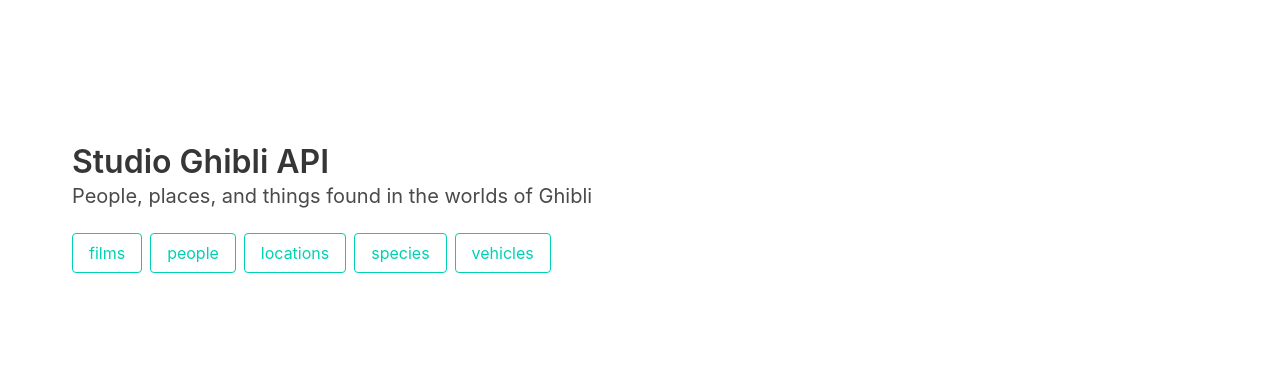
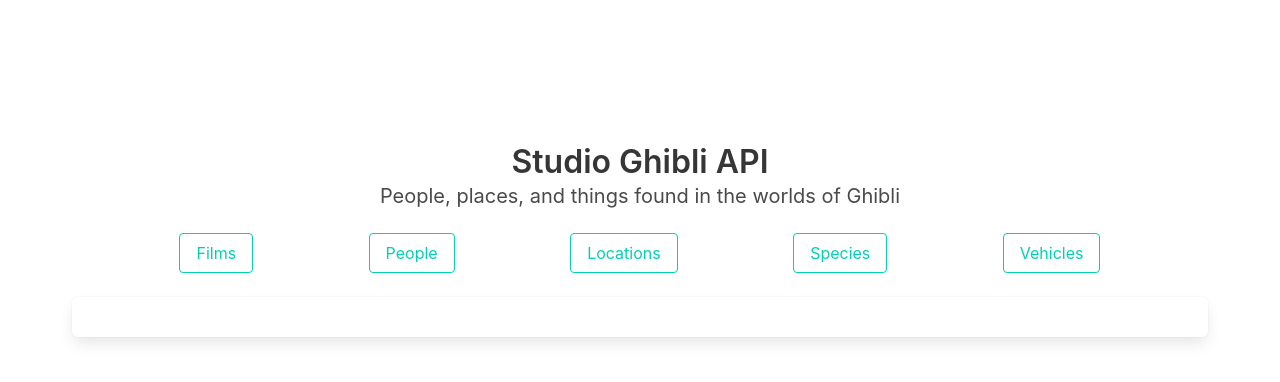
Before and after one commit to faguilarm/Ghibli-Films, an Angular app: page / in a window 1280 px wide. Shown: the top 382 px of the page. Built offline with nearby package versions, Linux system fonts and the light colour scheme.

Commit message:
Improve styles

```diff
--- a/src/app/api.service.ts
+++ b/src/app/api.service.ts
@@ -84,21 +84,21 @@
         .filter( targetItem => {
           if(this.hasRawValue(targetItem[name])) {
             if(typeof targetItem[name] === "string" && this.getId(targetItem[name])) {
-              console.log("getId %s - %s", this.getId(targetItem[name]), id);
               return this.getId(targetItem[name]) === id;
             } else if(Array.isArray(targetItem[name])) {
               let relatedIds = targetItem[name].map(relatedItem => this.getId(relatedItem));
-              console.log("relatedIds %O includes %s", relatedIds, id);
               return relatedIds.includes(id);
             }
           } else {
-            console.log("(direct) related %O includes %s", targetItem[name], id);
             return targetItem[name].includes(id);
           }
         });
-      console.log("relatedObjects", relatedObjects);
       return relatedObjects.map(related => ({ target, id: related["id"], label: related["name"] || related["title"] }));
     }
+  }
+
+  getLists() {
+    return Object.keys(this.listFields);
   }
 
   getListFields(name: string) {
--- a/src/app/components/main-container/main-container.component.html
+++ b/src/app/components/main-container/main-container.component.html
@@ -1,15 +1,15 @@
 <section class="section is-medium">
-  <h1 class="title">Studio Ghibli API</h1>
-  <h2 class="subtitle">
+  <h1 class="title has-text-centered	">Studio Ghibli API</h1>
+  <h2 class="subtitle has-text-centered	">
     People, places, and things found in the worlds of Ghibli
   </h2>
   <div class="container is-widescreen">
-    <div class="buttons">
-      <button class="button is-primary is-outlined" *ngFor="let option of options" [routerLink]="option">{{option}}</button>
+    <div class="buttons is-justify-content-space-evenly">
+      <button class="button is-primary is-outlined"
+        *ngFor="let option of options" [routerLink]="option">{{option | titlecase}}</button>
     </div>
-
-    <router-outlet></router-outlet>
-    <!--app-searchable-list (onSelect)="filmSelected($event)"></app-searchable-list>
-    <app-film-detail [data]="item"></app-film-detail-->
+    <div class="box is-flex is-justify-content-center">
+      <router-outlet></router-outlet>
+    </div>
   </div>
 </section>
--- a/src/app/components/main-container/main-container.component.ts
+++ b/src/app/components/main-container/main-container.component.ts
@@ -1,4 +1,5 @@
 import { Component, OnInit } from '@angular/core';
+import { ApiService } from 'src/app/api.service';
 
 @Component({
   selector: 'app-main-container',
@@ -7,44 +8,11 @@
 })
 export class MainContainerComponent implements OnInit {
 
-  options = [ "films", "people", "locations", "species", "vehicles"];
+  options = [];
 
-  cards = [""];
-  item = {
-    "id": "2baf70d1-42bb-4437-b551-e5fed5a87abe",
-    "title": "Castle in the Sky",
-    "original_title": "天空の城ラピュタ",
-    "original_title_romanised": "Tenkū no shiro Rapyuta",
-    "description": "The orphan Sheeta inherited a mysterious crystal that links her to the mythical sky-kingdom of Laputa. With the help of resourceful Pazu and a rollicking band of sky pirates, she makes her way to the ruins of the once-great civilization. Sheeta and Pazu must outwit the evil Muska, who plans to use Laputa's science to make himself ruler of the world.",
-    "director": "Hayao Miyazaki",
-    "producer": "Isao Takahata",
-    "release_date": "1986",
-    "running_time": "124",
-    "rt_score": "95",
-    "people": [
-      "https://ghibliapi.herokuapp.com/people/"
-    ],
-    "species": [
-      "https://ghibliapi.herokuapp.com/species/af3910a6-429f-4c74-9ad5-dfe1c4aa04f2"
-    ],
-    "locations": [
-      "https://ghibliapi.herokuapp.com/locations/"
-    ],
-    "vehicles": [
-      "https://ghibliapi.herokuapp.com/vehicles/"
-    ],
-    "url": "https://ghibliapi.herokuapp.com/films/2baf70d1-42bb-4437-b551-e5fed5a87abe"
-  };
-
-  constructor() { }
-
-  ngOnInit(): void {
+  constructor(private apiService: ApiService) {
+    this.options = this.apiService.getLists();
   }
 
-  filmSelected(id) {
-    console.log("filmSelected", id);
-  }
-  add() {
-    this.cards.push("");
-  }
+  ngOnInit(): void { }
 }
--- a/src/app/components/searchable-list/searchable-list.component.html
+++ b/src/app/components/searchable-list/searchable-list.component.html
@@ -7,17 +7,17 @@
         </p>
       </div>
     </div>
-    <div class="dropdown-menu" id="dropdown-menu" role="menu">
+    <div class="dropdown-menu is-overlay" role="menu">
       <div class="dropdown-content">
-        <a *ngFor="let option of getOptions()" (click)="select(option)" [routerLink]="option.id"
+        <a *ngFor="let option of getOptions()" [routerLink]="option.id"
           href="#"
           class="dropdown-item">
           {{option.dropdownLabel}}
-        </a>
+      </a>
       </div>
     </div>
   </div>
-  <table class="table">
+  <table class="table is-hoverable">
     <thead>
       <tr>
         <th><abbr title="Number">#</abbr></th>
@@ -25,7 +25,7 @@
       </tr>
     </thead>
     <tbody>
-      <tr *ngFor="let item of data; let i = index" [routerLink]="item.id">
+      <tr *ngFor="let item of data; let i = index" [routerLink]="[item.id]" class="is-clickable">
         <th>{{i+1}}</th>
         <td *ngFor="let field of fields">{{item[field]}}</td>
       </tr>
```
